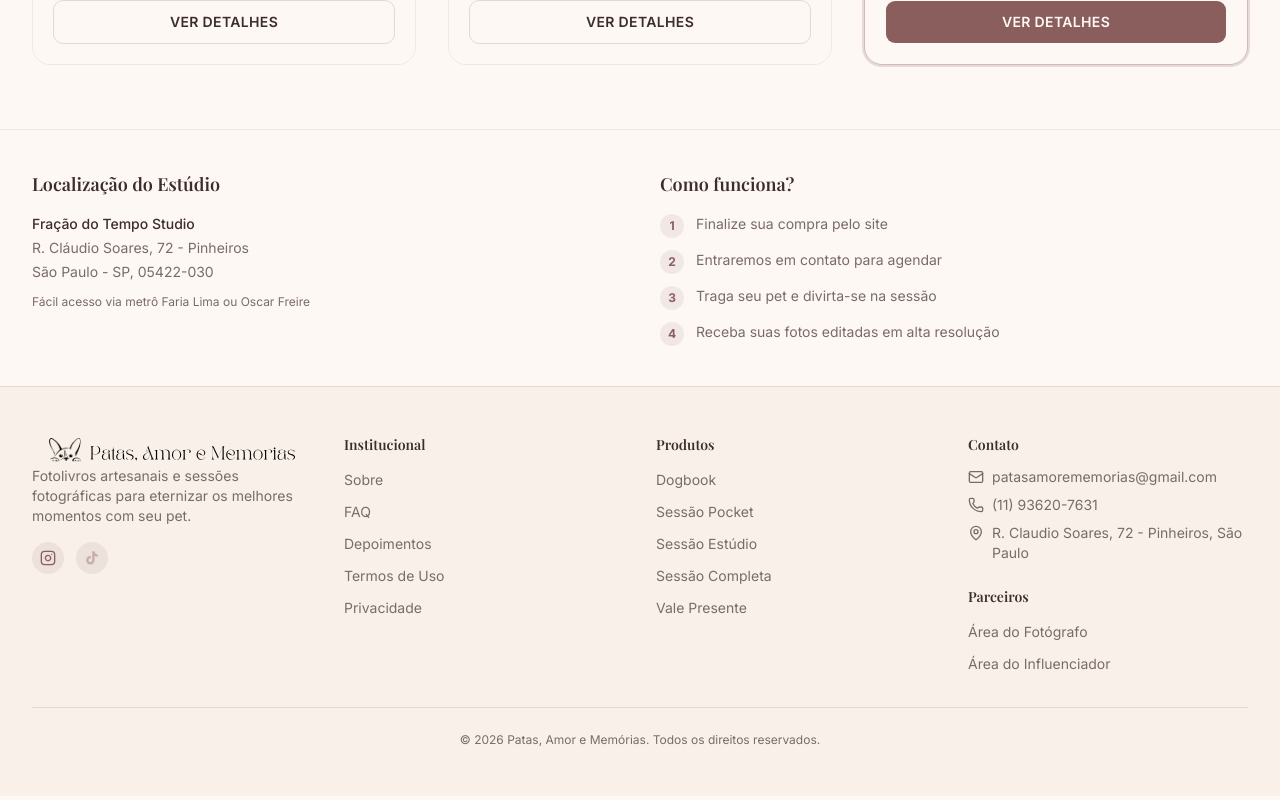
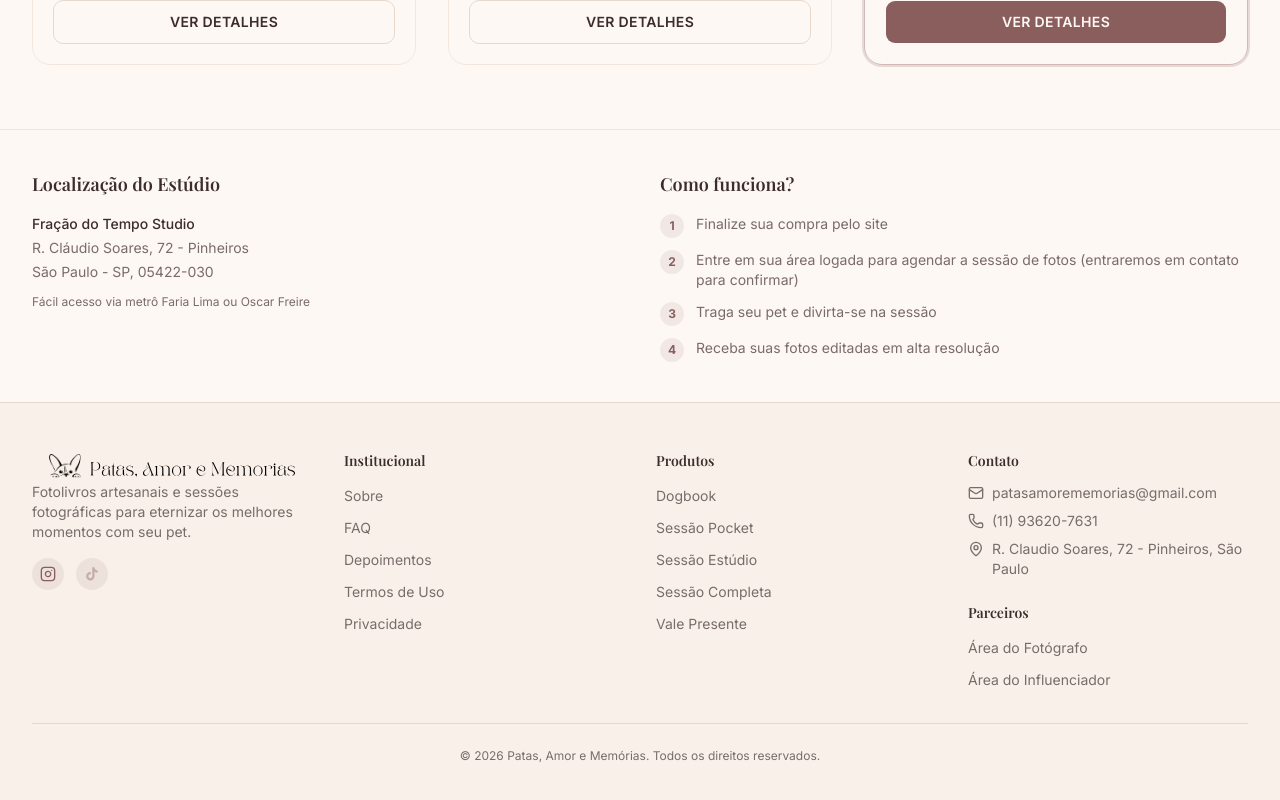
Before and after one commit to ricardowafae/pam, a Next.js app: page /sessoes in a window 1280 px wide. Shown: the part 1159-1959 px from the top of the page. Built offline with nearby package versions, Linux system fonts and the light colour scheme; a web font is replaced by a local one.

Commit message:
update: alterar passo 2 do "Como funciona" na página de sessões
Co-Authored-By: Claude Opus 4.6 <noreply@anthropic.com>

```diff
--- a/src/app/(website)/sessoes/page.tsx
+++ b/src/app/(website)/sessoes/page.tsx
@@ -220,7 +220,7 @@ export default function SessoesOverviewPage() {
               <ol className="space-y-3">
                 {[
                   "Finalize sua compra pelo site",
-                  "Entraremos em contato para agendar",
+                  "Entre em sua área logada para agendar a sessão de fotos (entraremos em contato para confirmar)",
                   "Traga seu pet e divirta-se na sessão",
                   "Receba suas fotos editadas em alta resolução",
                 ].map((step, i) => (
```
